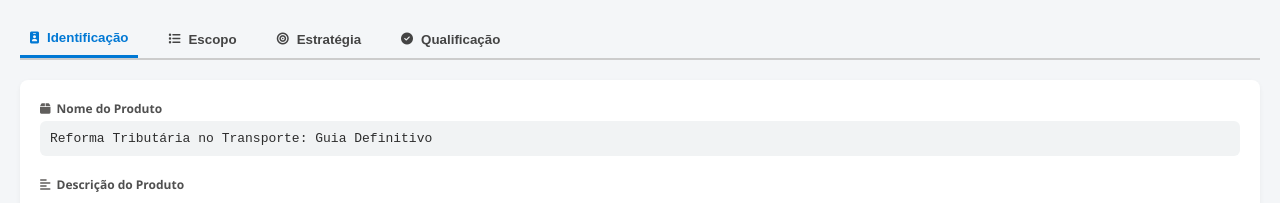
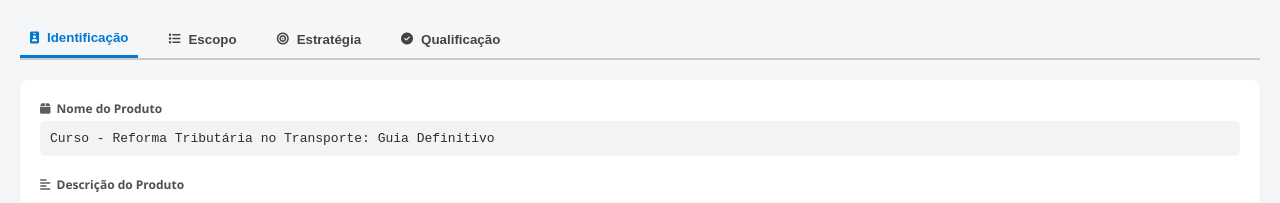
Before and after one commit to danispaz/trib-TAX030, a plain HTML site: page index.html in a window 1280 px wide. Shown: the top 203 px of the page. Drawn offline with Linux system fonts and the light colour scheme.

Commit message:
Update index.html

```diff
--- a/index.html
+++ b/index.html
@@ -106,7 +106,7 @@
   <div id="identificacao" class="tab-content active">
     <div class="form-group">
       <label class="form-label"><i class="fas fa-box icon"></i>Nome do Produto</label>
-      <div class="form-value">Reforma Tributária no Transporte: Guia Definitivo </div>
+      <div class="form-value">Curso - Reforma Tributária no Transporte: Guia Definitivo </div>
     </div>
     <div class="form-group">
       <label class="form-label"><i class="fas fa-align-left icon"></i>Descrição do Produto</label>
```
